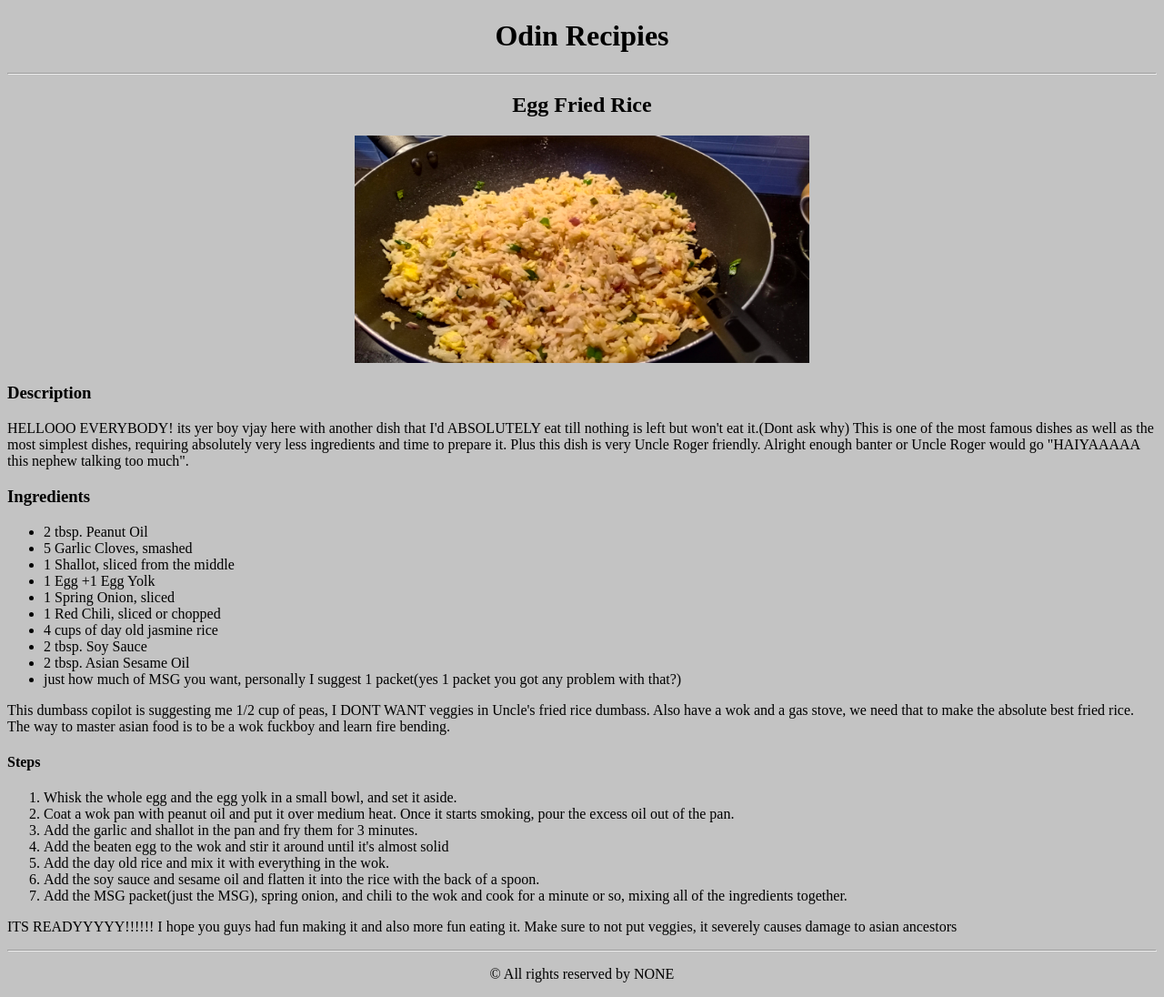
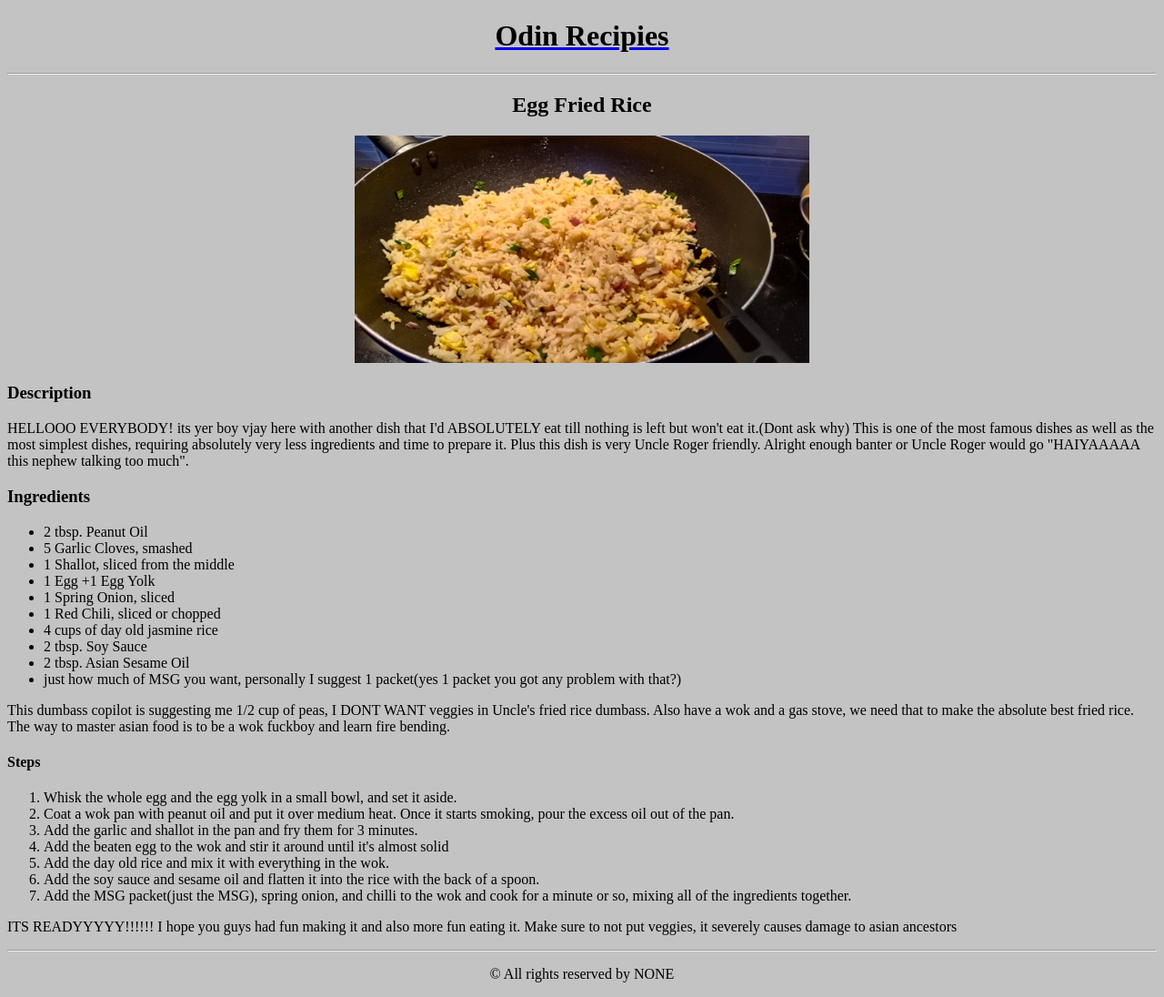
Before and after one commit to Vjay15/odin-recipes, a plain HTML site: page recipies/Eggfriedrice.html in a window 1280 px wide. Shown: the whole page at 91% size. Drawn offline with Linux system fonts and the light colour scheme.

Commit message:
Fried rice page ovaaa

```diff
--- a/recipies/Eggfriedrice.html
+++ b/recipies/Eggfriedrice.html
@@ -6,7 +6,7 @@
     <title>Egg Fried Rice - Recipie</title>
 </head>
 <body style="background-color:#b8b8b8d7;">
-    <h1 align = "center">Odin Recipies</h1>
+<a href="../index.html"><h1 align = "center" style = "color:black;">Odin Recipies</h1></a>
     <hr>
     <h2 align = "center">Egg Fried Rice</h2>
     <p style = "text-align: center;">
@@ -41,7 +41,7 @@
         <li>Add the beaten egg to the wok and stir it around until it's almost solid</li>
         <li>Add the day old rice and mix it with everything in the wok.</li>
         <li>Add the soy sauce and sesame oil and flatten it into the rice with the back of a spoon.</li>
-        <li>Add the MSG packet(just the MSG), spring onion, and chili to the wok and cook for a minute or so, mixing all of the ingredients together.</li>
+        <li>Add the MSG packet(just the MSG), spring onion, and chilli to the wok and cook for a minute or so, mixing all of the ingredients together.</li>
     </ol>
     <p>ITS READYYYYY!!!!!! I hope you guys had fun making it and also more fun eating it. Make sure to not put veggies, it severely causes damage to asian ancestors</p>
     <hr>
```
